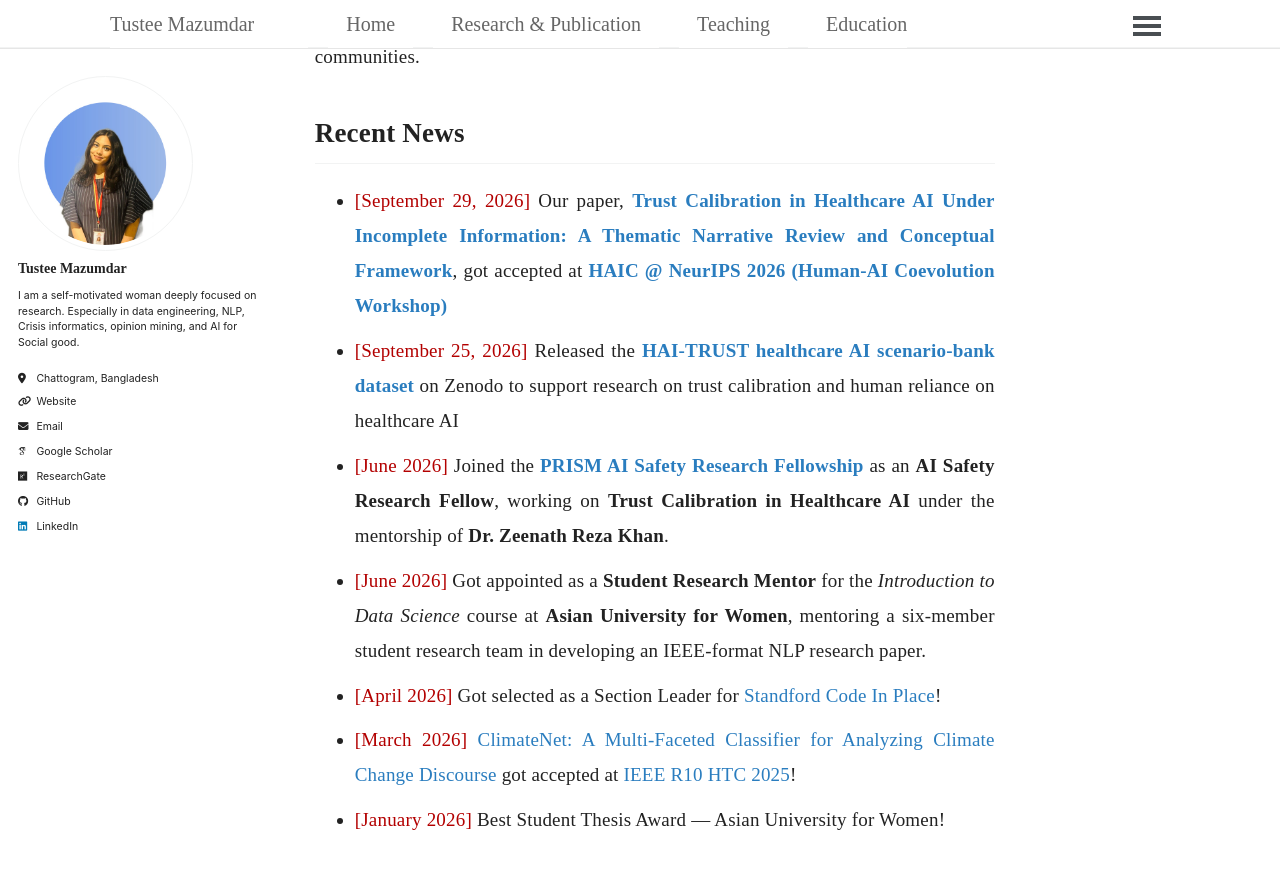
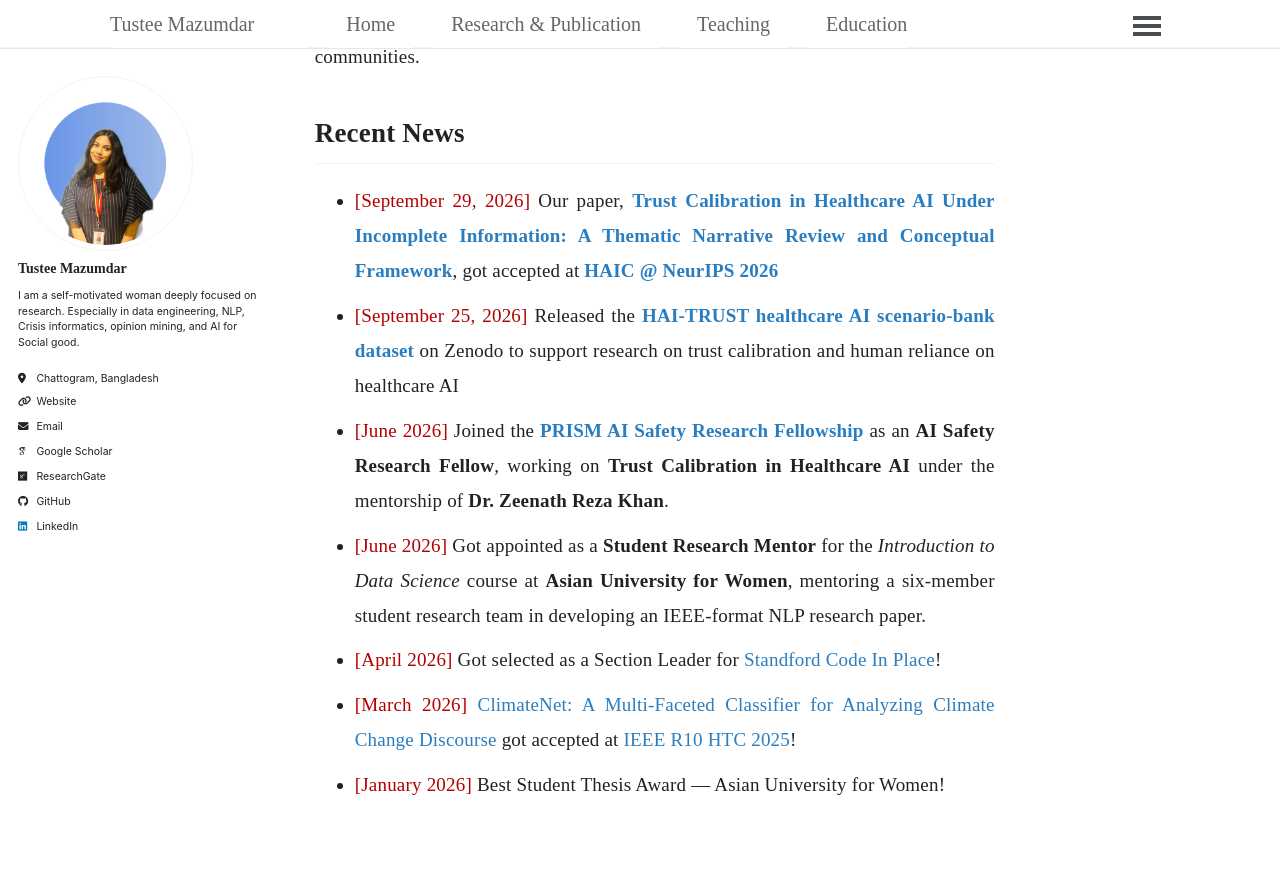
Before and after one commit to TusteeMazumdar/TusteeMazumdar.github.io, a Jekyll site: the page built from _pages/about.md, in a window 1280 px wide and 900 px high, scrolled down 637 px. Shown: the top 869 px of the window. Built offline with Jekyll 4.4.1, drawn with Linux system fonts in a browser that asks for light colours; some web fonts are replaced; a script bundle is joined from its source files by our own code; library files that are not in the unit come from our copies.

Commit message:
Fix recent news link formatting in about.md

```diff
--- a/_pages/about.md
+++ b/_pages/about.md
@@ -17,7 +17,7 @@
 
 
 ## Recent News
-- <span style="color:#b30000;">[September 29, 2026]</span> Our paper, **[Trust Calibration in Healthcare AI Under Incomplete Information: A Thematic Narrative Review and Conceptual Framework](https://openreview.net/forum?id=48s9v6mYez)**, got accepted at **[HAIC @ NeurIPS 2026 (Human-AI Coevolution Workshop)](https://neurips2026haic.com/)**
+- <span style="color:#b30000;">[September 29, 2026]</span> Our paper, **[Trust Calibration in Healthcare AI Under Incomplete Information: A Thematic Narrative Review and Conceptual Framework](https://openreview.net/forum?id=48s9v6mYez)**, got accepted at **[HAIC @ NeurIPS 2026](https://neurips2026haic.com/)**
 - <span style="color:#b30000;">[September 25, 2026]</span> Released the **[HAI-TRUST healthcare AI scenario-bank dataset](https://doi.org/10.5281/zenodo.22855853)** on Zenodo to support research on trust calibration and human reliance on healthcare AI
 - <span style="color:#b30000;">[June 2026]</span>
   Joined the **[PRISM AI Safety Research Fellowship](https://prism-research.org/)** as an **AI Safety Research Fellow**, working on **Trust Calibration in Healthcare AI** under the mentorship of **Dr. Zeenath Reza Khan**.
```
